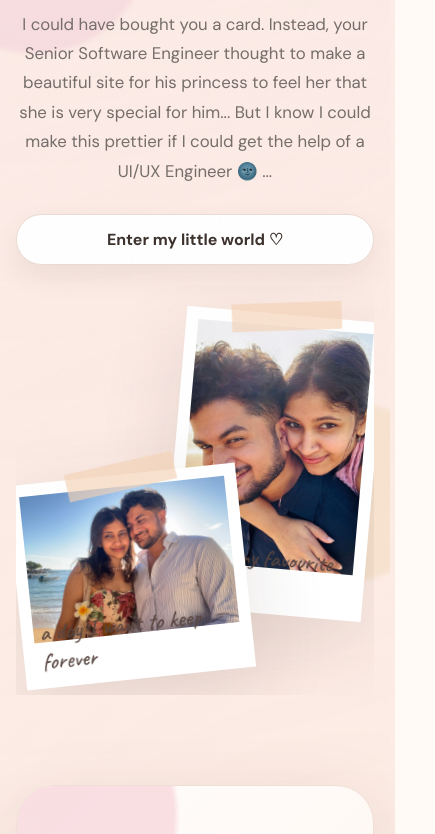
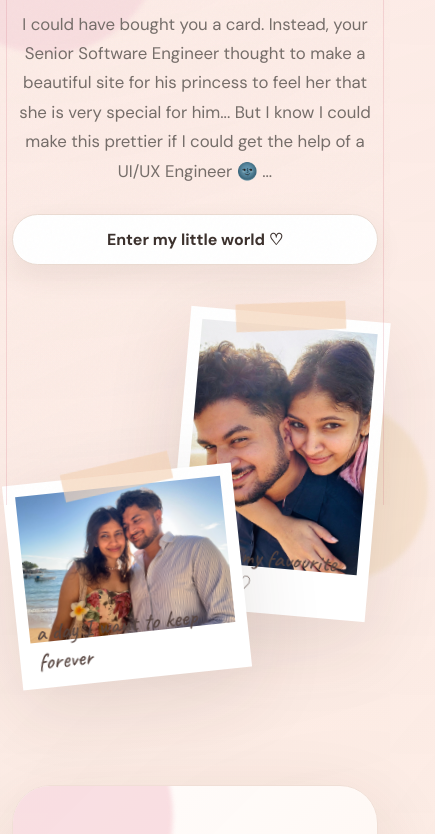
Before and after one commit to Janithabhayarathna/World-cutest-birthday-site, a plain HTML site: page index.html in a window 390 px wide. Shown: the part 339-1173 px from the top of the page, 435 px wide, since content can reach past the window. Drawn offline with Linux system fonts and the light colour scheme.

Commit message:
Minor fixes

```diff
--- a/index.html
+++ b/index.html
@@ -750,7 +750,6 @@ h2{
   margin-top:45px
 }
 
-/* Fix: buttons were inheriting the browser's default blue text colour */
 .envelope{
   border:1px solid #eadbd3;
   background:#fff;
@@ -1143,7 +1142,13 @@ footer{
   letter-spacing:.04em
 }
 
+
+/* =========================================================
+   MOBILE LAYOUT
+   ========================================================= */
+
 @media (max-width:800px){
+
   .hero{
     padding-top:55px
   }
@@ -1215,9 +1220,42 @@ footer{
   }
 }
 
+
+/* =========================================================
+   MOBILE EDGE FRAME
+   Keeps the page visually centered while protecting the
+   decorative content near the screen edges.
+   ========================================================= */
+
 @media (max-width:520px){
+
+  body{
+    padding-left:12px;
+    padding-right:12px;
+  }
+
+  body:before,
+  body:after{
+    content:"";
+    position:fixed;
+    top:0;
+    bottom:0;
+    width:1px;
+    background:rgba(210,105,125,.20);
+    pointer-events:none;
+    z-index:150;
+  }
+
+  body:before{
+    left:6px;
+  }
+
+  body:after{
+    right:6px;
+  }
+
   .wrap{
-    width:calc(100% - 32px);
+    width:100%;
     max-width:none;
     margin-left:auto;
     margin-right:auto;
@@ -1229,11 +1267,11 @@ footer{
     padding-left:0;
     padding-right:0;
     width:100%;
-    overflow:hidden;
+    overflow:visible;
   }
 
   .hero-grid{
-    width:calc(100% - 32px);
+    width:100%;
     max-width:none;
     margin-left:auto;
     margin-right:auto;
@@ -1277,7 +1315,7 @@ footer{
     max-width:100%;
     min-width:0;
     margin-inline:auto;
-    overflow:hidden;
+    overflow:visible;
   }
 
   .photo-card.one{
@@ -1369,6 +1407,11 @@ footer{
   .film-copy{
     min-width:0;
     max-width:100%;
+  }
+
+  footer{
+    padding-left:10px;
+    padding-right:10px;
   }
 }
 
@@ -1483,7 +1526,6 @@ footer{
       </h2>
 
       <div class="reel">
-        <!-- Fixed: relative paths for GitHub Pages deployment -->
         <img src="img/1.jpeg" alt="">
         <img src="img/2.jpeg" alt="">
         <img src="img/3.jpeg" alt="">
```
